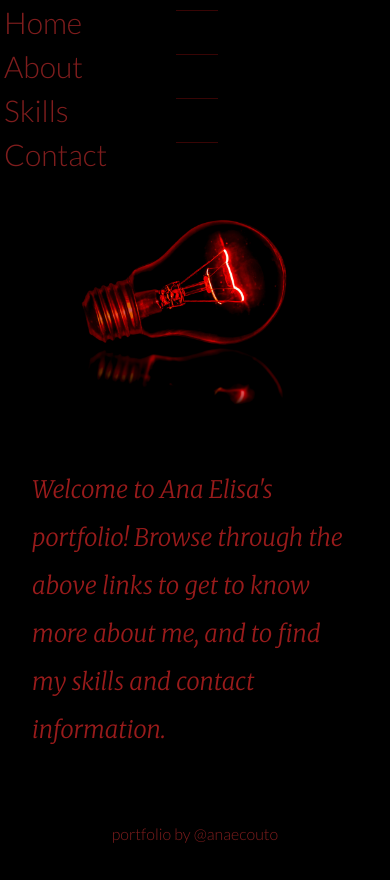
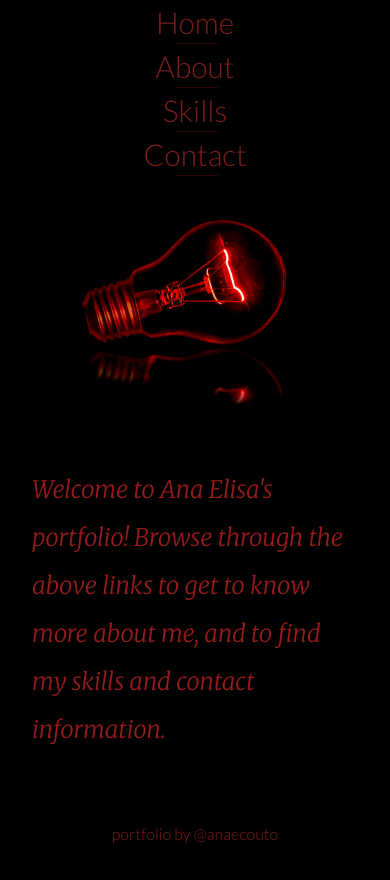
Before and after one commit to anaecouto/portfolio, a Vue app: page / in a window 390 px wide. Built offline with nearby package versions, Linux system fonts and the light colour scheme.

Commit message:
fixed header not centralized

```diff
--- a/src/components/Header.vue
+++ b/src/components/Header.vue
@@ -8,8 +8,7 @@
           menu-item
           m-5
           p-3
-          text-3xl
-          text-red-900
+          text-3xl text-red-900
           transition
           ease-in-out
           delay-50
@@ -58,6 +57,7 @@ export default {
 @media only screen and (max-width: 560px) {
   ul {
     flex-direction: column-reverse;
+    text-align: center;
   }
 
   .menu-item {
@@ -71,7 +71,7 @@ export default {
     position: absolute;
     width: 11%;
     left: 45%;
-    height: 7px;
+    height: 40px;
     border-bottom: 1px solid rgb(56, 5, 5);
   }
 }
```
